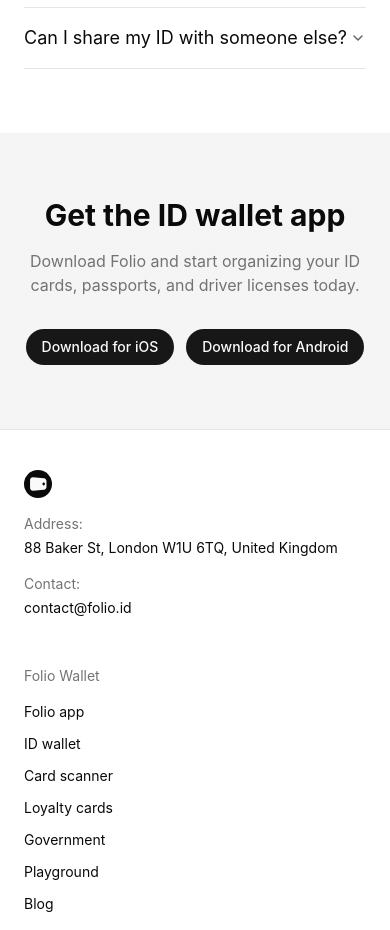
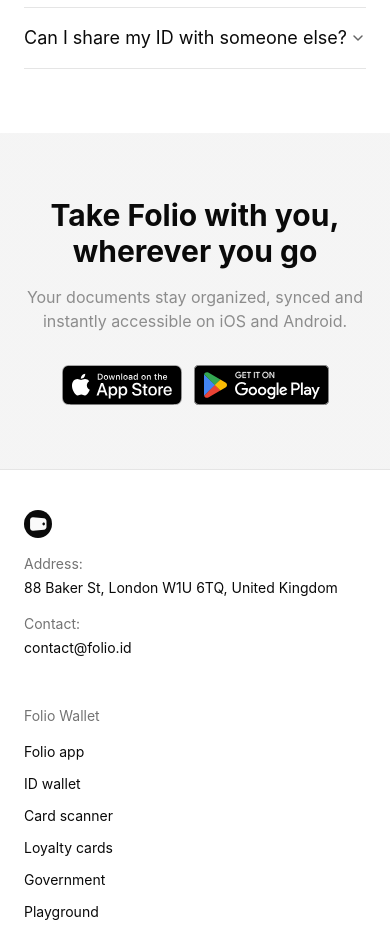
Before and after one commit to stomashevsky/folio, a React (Vite) app: page /id-wallet-app in a window 390 px wide. Shown: the part 4600-5530 px from the top of the page. Built offline with nearby package versions, Linux system fonts and the light colour scheme; no server answers.

Commit message:
refactor: extract GetTheAppSection into reusable component
- Create shared GetTheAppSection component with QR codes
- Replace simple CTA buttons on SEO pages with the new component
- Refactor FolioAppPage to use the shared component
- Consistent "Take Folio with you" CTA across all pages

```diff
--- /dev/null
+++ b/src/components/sections/GetTheAppSection.tsx
@@ -0,0 +1,64 @@
+import { StoreBadge, StoreQrBadge } from '../ui'
+
+const BACKGROUND_STYLE = {
+  backgroundImage:
+    'linear-gradient(90deg, rgba(255, 255, 255, 0.6) 0%, rgba(255, 255, 255, 0.6) 100%), linear-gradient(90deg, rgba(229, 229, 229, 1) 0%, rgba(229, 229, 229, 1) 100%), linear-gradient(90deg, rgba(255, 255, 255, 1) 0%, rgba(255, 255, 255, 1) 100%)',
+}
+
+export default function GetTheAppSection() {
+  return (
+    <section id="get-the-app" className="flex flex-col gap-6 items-center overflow-hidden px-0 py-0 md:pb-24 relative shrink-0 w-full bg-white">
+      {/* Desktop Layout */}
+      <div className="hidden lg:flex items-center max-w-[1280px] px-6 relative shrink-0 w-full">
+        <div className="flex gap-16 items-center p-16 relative shrink-0 w-full rounded-2xl bg-[#f5f5f5] min-w-0">
+          <div className="flex flex-1 flex-col gap-4 items-start relative shrink-0 max-w-[576px] min-w-0">
+            <h2 className="font-bold leading-[40px] text-[36px] text-[#0a0a0a] tracking-[0px]">
+              Take Folio with you, wherever you go
+            </h2>
+            <p className="font-normal leading-6 text-base text-[#737373] opacity-80 w-full">
+              Your documents stay organized, synced and instantly accessible on iOS and Android.
+            </p>
+          </div>
+          <div className="flex shrink-0 gap-12 items-start justify-end relative">
+            <StoreQrBadge store="ios" />
+            <StoreQrBadge store="android" />
+          </div>
+        </div>
+      </div>
+
+      {/* Tablet Layout */}
+      <div className="hidden md:flex lg:hidden items-center max-w-[1280px] px-6 relative shrink-0 w-full">
+        <div className="flex flex-col gap-8 items-center p-16 relative shrink-0 w-full rounded-2xl bg-[#f5f5f5] min-w-0">
+          <div className="flex flex-col gap-4 items-center relative shrink-0 text-center w-full min-w-0">
+            <h2 className="font-bold leading-[40px] text-[36px] text-[#0a0a0a] tracking-[0px]">
+              Take Folio with you, wherever you go
+            </h2>
+            <p className="font-normal leading-6 text-base text-[#737373] opacity-80 w-full">
+              Your documents stay organized, synced and instantly accessible on iOS and Android.
+            </p>
+          </div>
+          <div className="flex flex-wrap gap-12 items-center justify-center relative shrink-0 w-full">
+            <StoreQrBadge store="ios" />
+            <StoreQrBadge store="android" />
+          </div>
+        </div>
+      </div>
+
+      {/* Mobile Layout */}
+      <div className="flex md:hidden flex-col gap-8 items-center w-full px-6 py-16 relative shrink-0" style={BACKGROUND_STYLE}>
+        <div className="flex flex-col gap-4 items-center relative shrink-0 text-center w-full">
+          <h2 className="font-bold leading-[36px] text-[30px] text-[#0a0a0a] tracking-[0px]">
+            Take Folio with you, wherever you go
+          </h2>
+          <p className="font-normal leading-6 text-base text-[#737373] opacity-80 w-full">
+            Your documents stay organized, synced and instantly accessible on iOS and Android.
+          </p>
+        </div>
+        <div className="flex flex-wrap gap-3 items-start justify-center relative shrink-0 w-full">
+          <StoreBadge store="ios" />
+          <StoreBadge store="android" />
+        </div>
+      </div>
+    </section>
+  )
+}
--- a/src/pages/CardScannerAppPage.tsx
+++ b/src/pages/CardScannerAppPage.tsx
@@ -4,6 +4,7 @@
 import { SectionHeader, ToolCard, Button, HeroTagline } from '../components/ui'
 import FooterSection from '../components/sections/FooterSection'
 import FAQSection, { FAQItem } from '../components/sections/FAQSection'
+import GetTheAppSection from '../components/sections/GetTheAppSection'
 import { usePageTitle } from '../hooks/usePageTitle'
 import { getOgImageUrl } from '../configs/ogImages'
 import { scrollToSection } from '../utils/scrollToSection'
@@ -235,32 +236,8 @@
           description="Common questions about Folio card scanner app."
         />
 
-        {/* CTA Section */}
-        <section id="get-the-app" className="flex flex-col gap-6 items-center overflow-hidden px-0 py-16 md:py-24 relative shrink-0 w-full" style={BACKGROUND_STYLE}>
-          <div className="flex flex-col gap-8 items-center max-w-[576px] px-6 py-0 relative shrink-0 w-full text-center">
-            <SectionHeader
-              title="Get the card scanner app"
-              description="Download Folio and start scanning your cards and documents today. Free on iOS and Android."
-              maxWidth="576px"
-            />
-            <div className="flex flex-wrap gap-3 items-center justify-center">
-              <Button
-                href="https://apps.apple.com/us/app/folio-digital-wallet-app/id1266382717"
-                target="_blank"
-                variant="primary"
-              >
-                Download for iOS
-              </Button>
-              <Button
-                href="https://play.google.com/store/apps/details?id=com.folioltd"
-                target="_blank"
-                variant="primary"
-              >
-                Download for Android
-              </Button>
-            </div>
-          </div>
-        </section>
+        {/* Get the App Section */}
+        <GetTheAppSection />
       </main>
       <FooterSection />
     </div>
--- a/src/pages/IdWalletAppPage.tsx
+++ b/src/pages/IdWalletAppPage.tsx
@@ -4,6 +4,7 @@
 import { SectionHeader, ToolCard, Button, HeroTagline } from '../components/ui'
 import FooterSection from '../components/sections/FooterSection'
 import FAQSection, { FAQItem } from '../components/sections/FAQSection'
+import GetTheAppSection from '../components/sections/GetTheAppSection'
 import { usePageTitle } from '../hooks/usePageTitle'
 import { getOgImageUrl } from '../configs/ogImages'
 import { scrollToSection } from '../utils/scrollToSection'
@@ -234,32 +235,8 @@
           description="Common questions about using Folio as your ID card wallet app."
         />
 
-        {/* CTA Section */}
-        <section id="get-the-app" className="flex flex-col gap-6 items-center overflow-hidden px-0 py-16 md:py-24 relative shrink-0 w-full" style={BACKGROUND_STYLE}>
-          <div className="flex flex-col gap-8 items-center max-w-[576px] px-6 py-0 relative shrink-0 w-full text-center">
-            <SectionHeader
-              title="Get the ID wallet app"
-              description="Download Folio and start organizing your ID cards, passports, and driver licenses today."
-              maxWidth="576px"
-            />
-            <div className="flex flex-wrap gap-3 items-center justify-center">
-              <Button
-                href="https://apps.apple.com/us/app/folio-digital-wallet-app/id1266382717"
-                target="_blank"
-                variant="primary"
-              >
-                Download for iOS
-              </Button>
-              <Button
-                href="https://play.google.com/store/apps/details?id=com.folioltd"
-                target="_blank"
-                variant="primary"
-              >
-                Download for Android
-              </Button>
-            </div>
-          </div>
-        </section>
+        {/* Get the App Section */}
+        <GetTheAppSection />
       </main>
       <FooterSection />
     </div>
--- a/src/pages/LoyaltyCardAppPage.tsx
+++ b/src/pages/LoyaltyCardAppPage.tsx
@@ -4,6 +4,7 @@
 import { SectionHeader, ToolCard, Button, HeroTagline } from '../components/ui'
 import FooterSection from '../components/sections/FooterSection'
 import FAQSection, { FAQItem } from '../components/sections/FAQSection'
+import GetTheAppSection from '../components/sections/GetTheAppSection'
 import { usePageTitle } from '../hooks/usePageTitle'
 import { getOgImageUrl } from '../configs/ogImages'
 import { scrollToSection } from '../utils/scrollToSection'
@@ -268,32 +269,8 @@
           description="Common questions about using Folio as your loyalty card wallet."
         />
 
-        {/* CTA Section */}
-        <section id="get-the-app" className="flex flex-col gap-6 items-center overflow-hidden px-0 py-16 md:py-24 relative shrink-0 w-full" style={BACKGROUND_STYLE}>
-          <div className="flex flex-col gap-8 items-center max-w-[576px] px-6 py-0 relative shrink-0 w-full text-center">
-            <SectionHeader
-              title="Get the loyalty card app"
-              description="Download Folio and start organizing your loyalty cards, membership cards, and reward cards today."
-              maxWidth="576px"
-            />
-            <div className="flex flex-wrap gap-3 items-center justify-center">
-              <Button
-                href="https://apps.apple.com/us/app/folio-digital-wallet-app/id1266382717"
-                target="_blank"
-                variant="primary"
-              >
-                Download for iOS
-              </Button>
-              <Button
-                href="https://play.google.com/store/apps/details?id=com.folioltd"
-                target="_blank"
-                variant="primary"
-              >
-                Download for Android
-              </Button>
-            </div>
-          </div>
-        </section>
+        {/* Get the App Section */}
+        <GetTheAppSection />
       </main>
       <FooterSection />
     </div>
```
Also changed, not shown: src/pages/FolioAppPage.tsx (+2 -59 lines).
